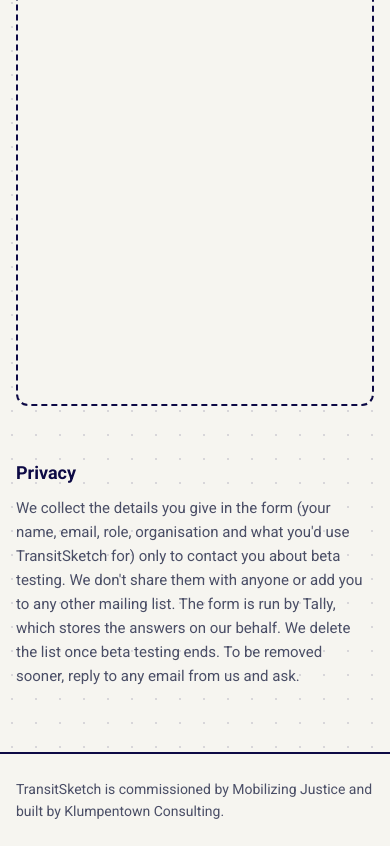
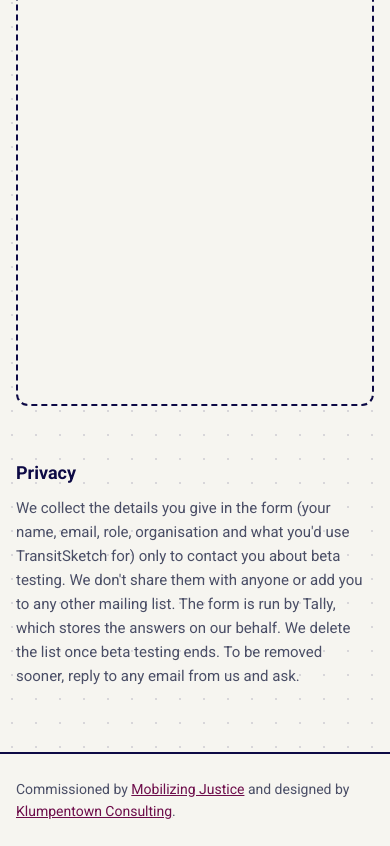
Before and after one commit to TransitSketch/website, a plain HTML site: page index.html in a window 390 px wide. Shown: the part 1785-2631 px from the top of the page. Drawn offline with Linux system fonts and the light colour scheme; a script that the page names is missing.

Commit message:
Footer: link Mobilizing Justice and Klumpentown Consulting

```diff
--- a/index.html
+++ b/index.html
@@ -112,8 +112,9 @@
     <footer class="site-footer">
       <div class="wrap">
         <p>
-          TransitSketch is commissioned by Mobilizing Justice and built by
-          Klumpentown Consulting.
+          Commissioned by
+          <a href="https://mobilizingjustice.ca/">Mobilizing Justice</a> and
+          designed by <a href="https://klumpentown.com/">Klumpentown Consulting</a>.
         </p>
       </div>
     </footer>
```
